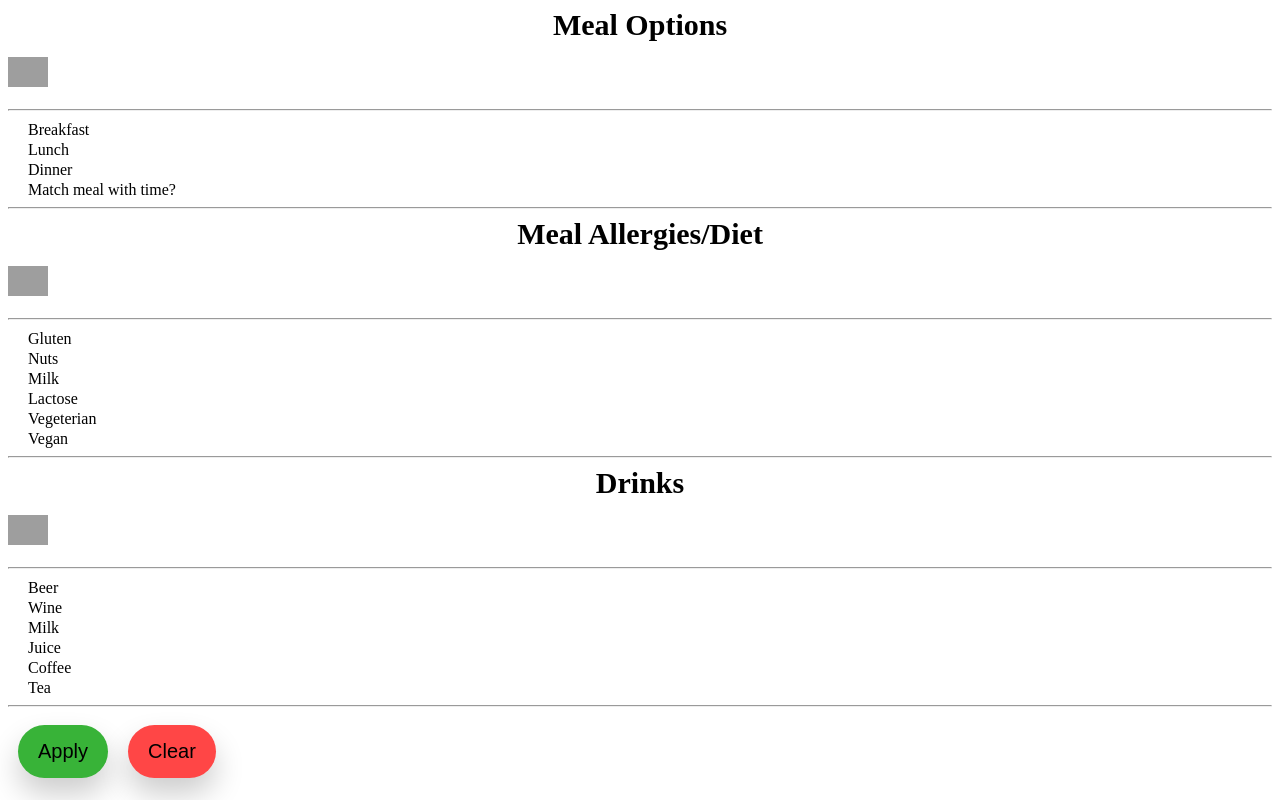
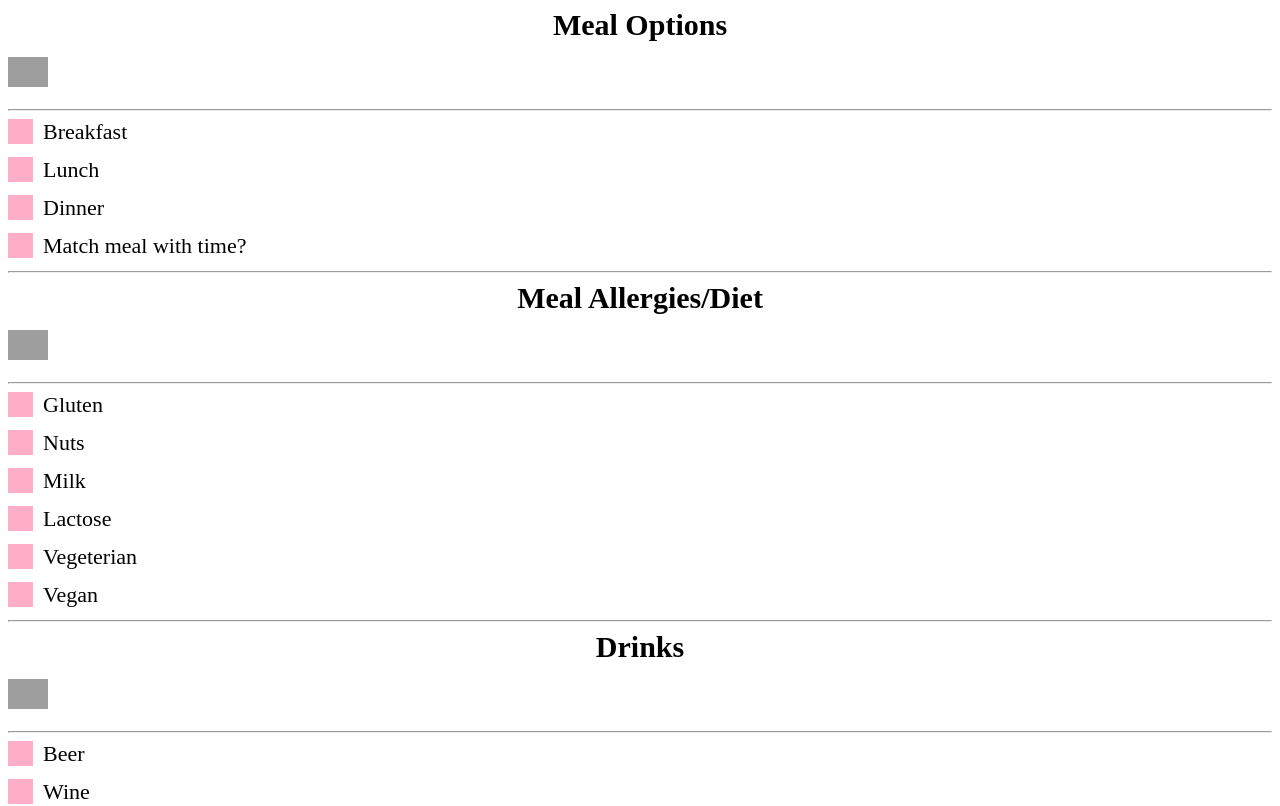
Before and after one commit to Agent00bad/NextRecipe, a React (Vite) app in the folder react/: page / in a window 1280 px wide. Shown: the top 806 px of the page. Built offline with nearby package versions, Linux system fonts and the light colour scheme; grey boxes are pictures that could not be loaded.

Commit message:
Rosa checkbox, omstrukturering av kod och småfixar

```diff
--- a/react/src/CSS/filter.css
+++ b/react/src/CSS/filter.css
@@ -49,44 +49,76 @@
     flex-direction: column;
 }
 
+/* -------    CHECKBOX    ------- */
+
 input[type='checkbox']{
     visibility: hidden;
 }
 
-.NRCheckbox {
+/* Customize the label (the container) */
+.container {
+    display: block;
+    position: relative;
+    padding-left: 35px;
+    margin-bottom: 12px;
+    cursor: pointer;
+    font-size: 22px;
+    -webkit-user-select: none;
+    -moz-user-select: none;
+    -ms-user-select: none;
+    user-select: none;
+  }
+
+  /* Hide the browser's default checkbox */
+  .container input {
+    position: absolute;
+    opacity: 0;
+    cursor: pointer;
+    height: 0;
+    width: 0;
+  }
+
+  /* Create a custom checkbox */
+  .checkmark {
     position: absolute;
     top: 0;
     left: 0;
     height: 25px;
     width: 25px;
-    background-color: #FEAFC7 !important;
-}
+    background-color: #FEAFC7;
+  }
 
-/* Checkmark to be shown in checkbox */
-/* It is not be shown when not checked */
-.NRCheckbox:after {
+  /* On mouse-over, add a grey background color */
+  .container:hover input ~ .checkmark {
+    background-color: #ffffff;
+  }
+
+  /* When the checkbox is checked, add a blue background */
+  .container input:checked ~ .checkmark {
+    background-color: #FEAFC7;
+  }
+
+  /* Create the checkmark/indicator (hidden when not checked) */
+  .checkmark:after {
     content: "";
     position: absolute;
     display: none;
-}
+  }
 
-/* Display checkmark when checked */
-input:checked ~ .NRCheckbox:after {
+  /* Show the checkmark when checked */
+  .container input:checked ~ .checkmark:after {
     display: block;
-}
+  }
 
-/* Styling the checkmark using webkit */
-/* Rotated the rectangle by 45 degree and
-showing only two border to make it look
-like a tickmark */
-.NRCheckbox:after {
-    left: 8px;
-    bottom: 5px;
-    width: 6px;
-    height: 12px;
+  /* Style the checkmark/indicator */
+  .container .checkmark:after {
+    left: 9px;
+    top: 5px;
+    width: 5px;
+    height: 10px;
     border: solid white;
-    border-width: 0 4px 4px 0;
+    border-width: 0 3px 3px 0;
     -webkit-transform: rotate(45deg);
     -ms-transform: rotate(45deg);
     transform: rotate(45deg);
-}
+  }
--- a/react/src/component/filter/filter.jsx
+++ b/react/src/component/filter/filter.jsx
@@ -14,6 +14,7 @@
   const apply = ["Apply"]
   const clear = ["Clear"]
 
+  //
   // return(
   //   <>
   //     <Section header="Meal Options"/>
@@ -44,16 +45,16 @@
   return(
     <>
       <SectionDesktop header="Meal Options"/>
-      <Desktop types={mealType}/>
+      <DesktopCheckbox types={mealType}/>
       <MatchCheckbox/>
       <hr />
 
       <SectionDesktop header="Meal Allergies/Diet"/>
-      <Desktop types={allergies}/>
+      <DesktopCheckbox types={allergies}/>
       <hr />
 
       <SectionDesktop header="Drinks"/>
-      <Desktop types={drinks}/>
+      <DesktopCheckbox types={drinks}/>
       <hr />
 
       <div className="flex-container apply-clear">
@@ -63,6 +64,8 @@
     </>
   )
 }
+
+// -------    MOBILE    -------
 
 function Pills({types}){
   return (
@@ -94,6 +97,8 @@
   </>
 )}
 
+// -------    BOTH    -------
+
 function ApplyClearPills({types, id}){
   return (
     <>
@@ -104,18 +109,26 @@
   );
 }
 
-function Desktop({types}){
+// -------    DESKTOP    -------
+
+function DesktopCheckbox({types}){
   return(
     types.map((item, index) => (
       <div key={index}>
-        <label><input type="checkbox"/>{item}</label>
+        <label className="container">{item}
+          <input type="checkbox"/>
+          <span className="checkmark"></span>
+        </label>
       </div>
   )))
 }
 
 function MatchCheckbox(){
   return(
-    <label><input type="checkbox" />Match meal with time?</label>
+    <label className="container">Match meal with time?
+      <input type="checkbox"/>
+      <span className="checkmark"></span>
+    </label>
   )
 }
 
@@ -131,16 +144,3 @@
       <hr />
     </>
   )}
-
-  // function Lister({types}){
-//   return (
-//     <div>
-//       <ul>
-//         {types.map(data =>
-//           {return(
-//             <li>{data}</li>
-//         )})}
-//       </ul>
-//     </div>
-//   )
-// }
```
